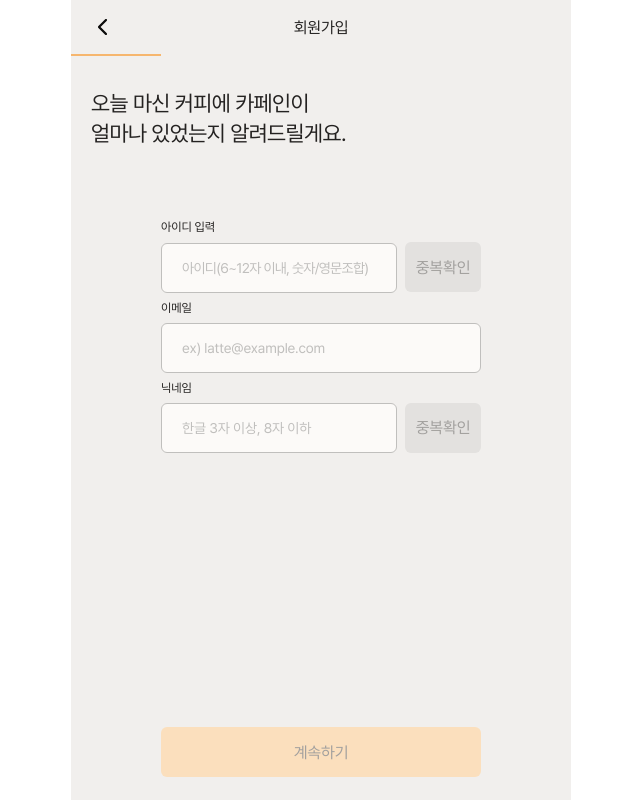
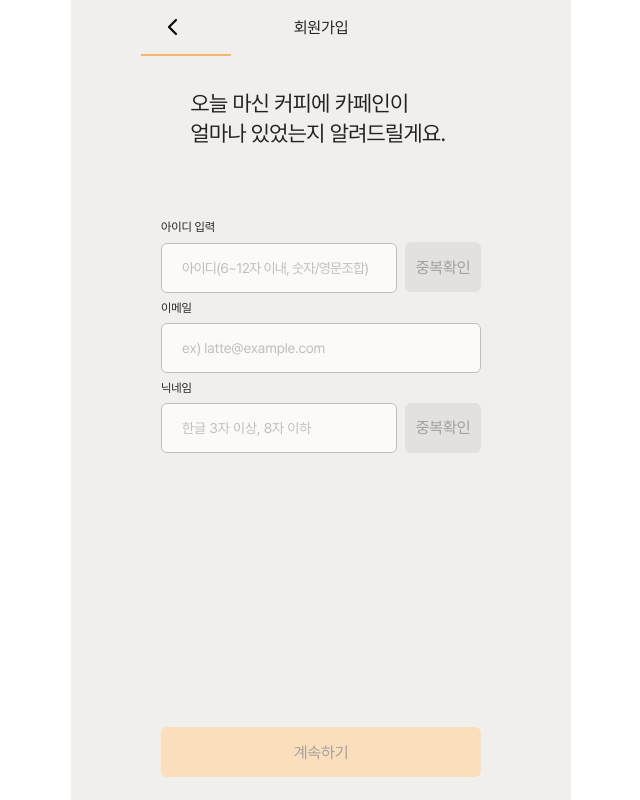
Before and after one commit to SWYG-4-Latte/SWYG-4-Latte-FE, a Next.js app: page /auth/signup in a window 1280 px wide. Shown: the whole page, without its empty margins (319-959 px from the left). Built offline with nearby package versions, Linux system fonts and the light colour scheme.

Commit message:
fix:merge후Auth-css 수정

```diff
--- a/src/components/auth/signup/HeaderSection.tsx
+++ b/src/components/auth/signup/HeaderSection.tsx
@@ -18,7 +18,7 @@ export default function HeaderSection() {
 
 
   return (
-    <section className={`px-5 flex items-center ${currentStep === 5 ? 'justify-end' : 'justify-between'} w-full h-[54px]`}>
+    <section className={`max-w-[360px] px-5 flex items-center ${currentStep === 5 ? 'justify-end' : 'justify-between'} w-full h-[54px]`}>
       <Link href={currentStep === 1 ? "/auth/login" : "#"} onClick={handleBackClick}>
         <Image
           src={currentStep === 5 ? "/svgs/svg_close.svg" : "/svgs/svg_leftArrow.svg"}
--- a/src/components/auth/signup/ProgressbarSection.tsx
+++ b/src/components/auth/signup/ProgressbarSection.tsx
@@ -61,5 +61,9 @@ export default function ProgressbarSection() {
     }
   }
 
-  return renderedProgressbarSection()
+  return (
+    <div className="max-w-[360px]">
+      {renderedProgressbarSection()}
+    </div>
+  )
 }
--- a/src/container/auth/LoginContainer.tsx
+++ b/src/container/auth/LoginContainer.tsx
@@ -63,8 +63,8 @@ export default function LoginContainer() {
   };
 
   return (
-    <div className="w-full h-screen text-gray10 px-5">
-      <section className="flex-i-center w-full h-[54px]">
+    <div className="flex flex-col items-center w-full h-screen text-gray10 px-5">
+      <section className="max-w-[360px] flex-i-center w-full h-[54px]">
         <Image
           src="/svgs/svg_leftArrow.svg"
           alt="letfArrow"
--- a/src/container/auth/SignupContainer.tsx
+++ b/src/container/auth/SignupContainer.tsx
@@ -9,7 +9,7 @@ import FooterSection from "@/components/auth/signup/FooterSection";
 export default function SignupContainer() {
   return (
     <div className="w-full h-screen text-gray10">
-      <div className="w-full h-screen flex flex-col relative">
+      <div className="w-full h-screen flex flex-col items-center relative">
         <HeaderSection />
         <ProgressbarSection/>
         <TitleSection />
```
